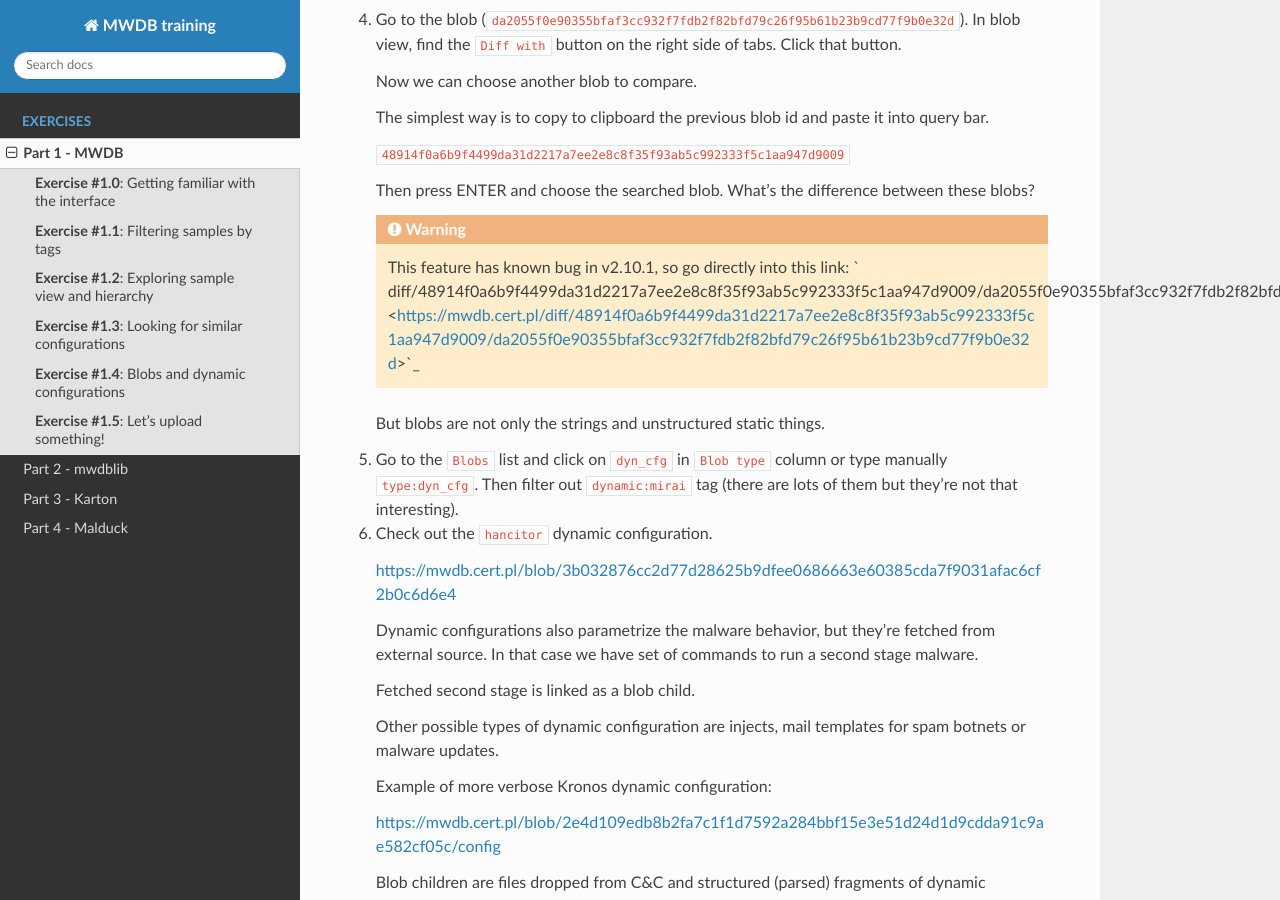
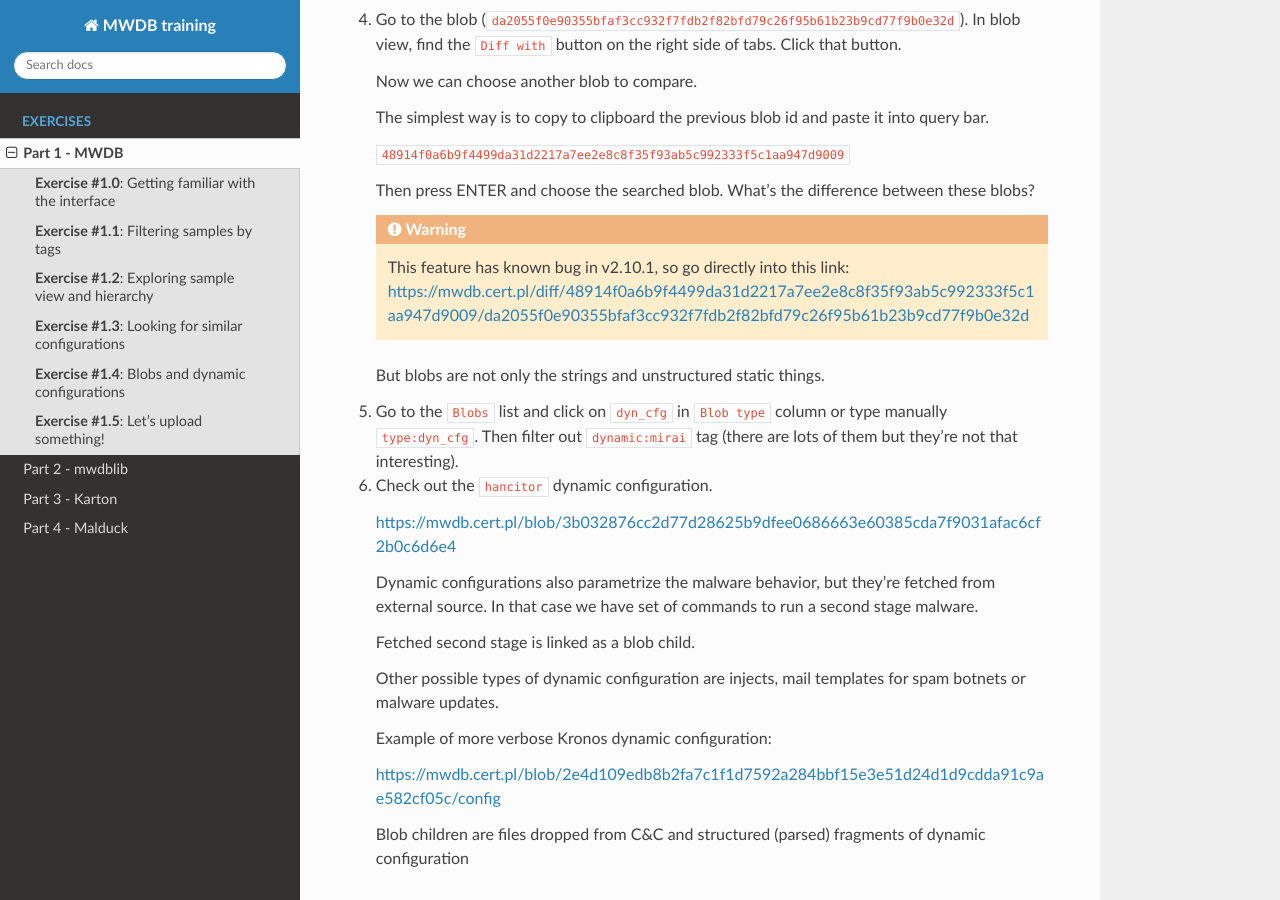
Before and after one commit to CERT-Polska/training-mwdb, a Sphinx documentation site: the page built from source/part-1.md, in a window 1280 px wide and 900 px high, scrolled down 5006 px. Built offline with Sphinx 7.4.7 and the Read the Docs theme 2.0.0, drawn with Linux system fonts in a browser that asks for light colours.

Commit message:
Update part-1.md

````diff
--- a/source/part-1.md
+++ b/source/part-1.md
@@ -205,7 +205,7 @@ Let's take a look at some examples.
    ```{eval-rst}
    .. warning::
 
-      This feature has known bug in v2.10.1, so go directly into this link: ` diff/48914f0a6b9f4499da31d2217a7ee2e8c8f35f93ab5c992333f5c1aa947d9009/da2055f0e90355bfaf3cc932f7fdb2f82bfd79c26f95b61b23b9cd77f9b0e32d <https://mwdb.cert.pl/diff/48914f0a6b9f4499da31d2217a7ee2e8c8f35f93ab5c992333f5c1aa947d9009/da2055f0e90355bfaf3cc932f7fdb2f82bfd79c26f95b61b23b9cd77f9b0e32d>`_
+      This feature has known bug in v2.10.1, so go directly into this link: https://mwdb.cert.pl/diff/48914f0a6b9f4499da31d2217a7ee2e8c8f35f93ab5c992333f5c1aa947d9009/da2055f0e90355bfaf3cc932f7fdb2f82bfd79c26f95b61b23b9cd77f9b0e32d
    ```
    But blobs are not only the strings and unstructured static things.
 
````
